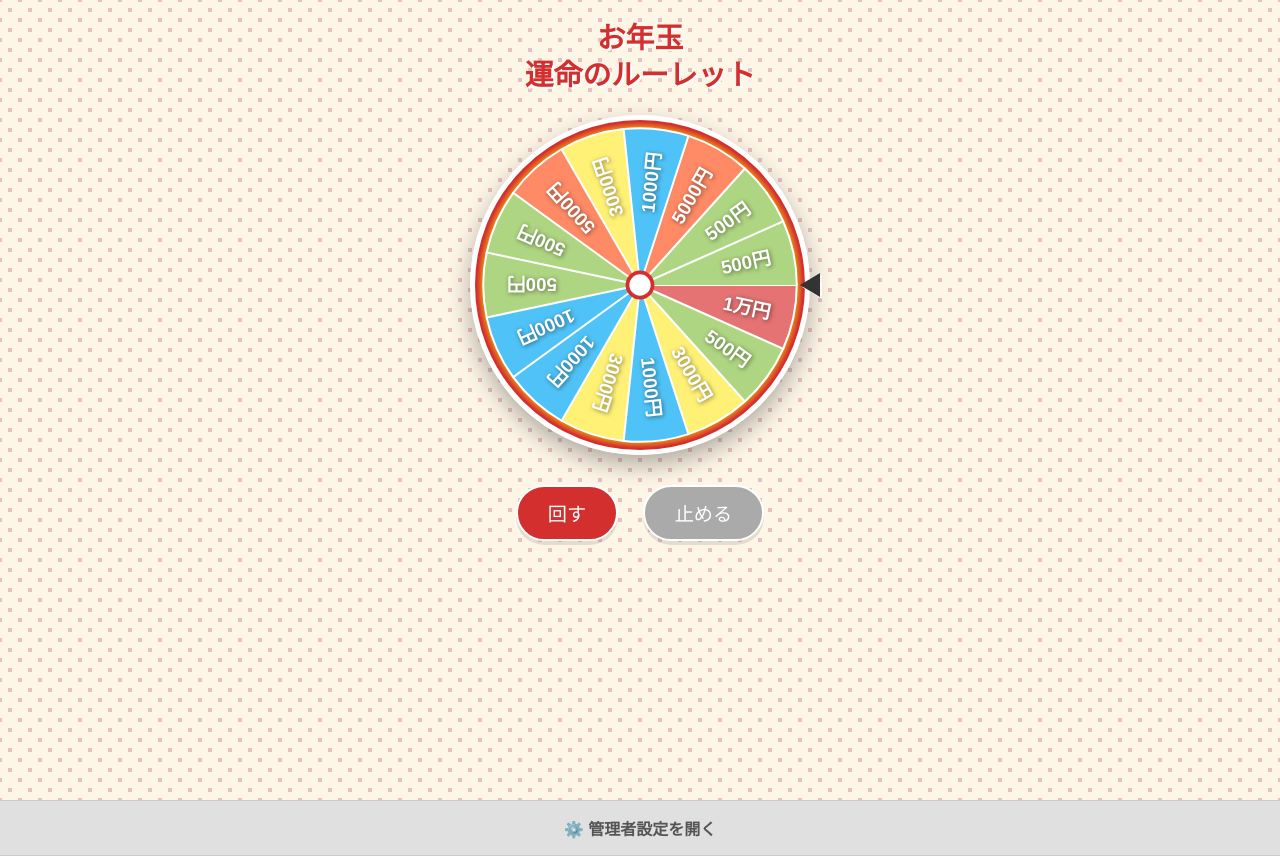
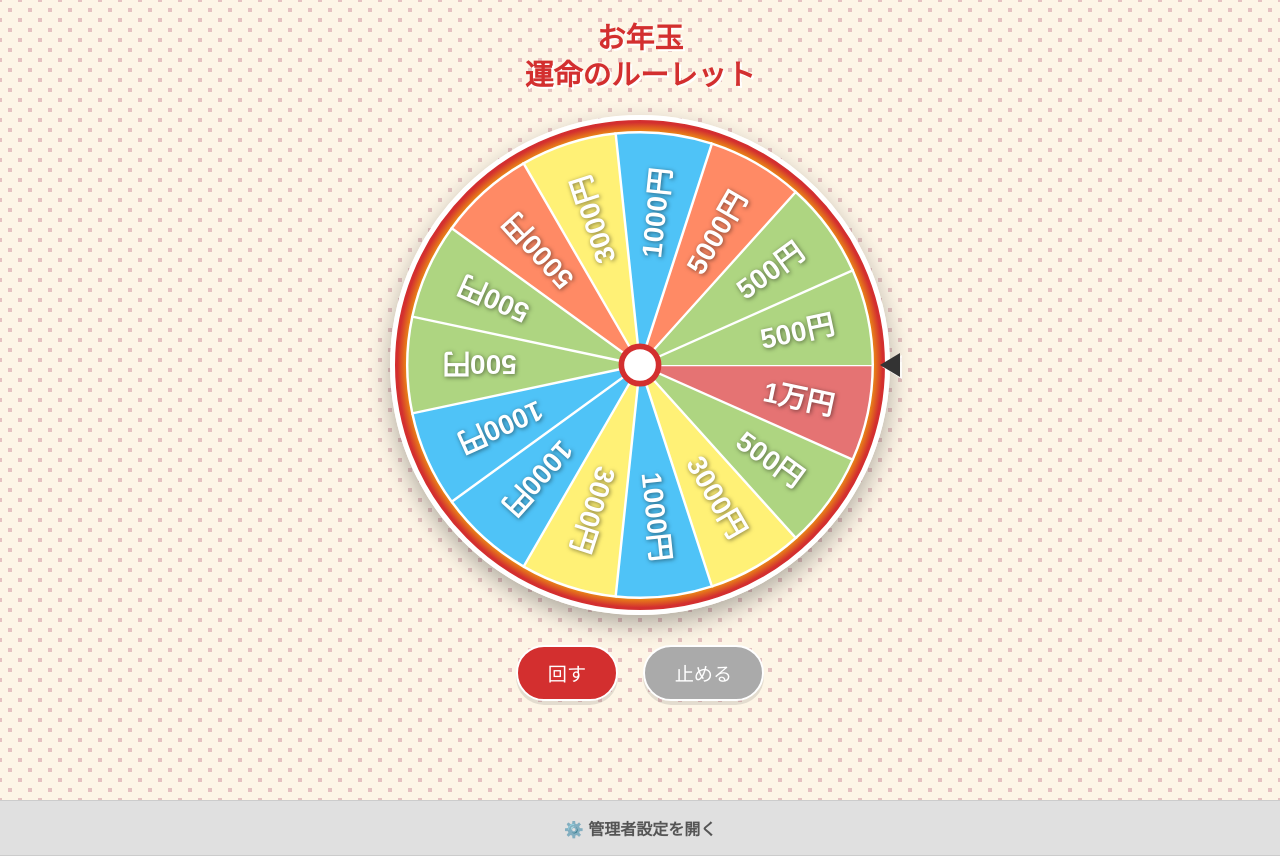
Before and after one commit to Sta6leStapler/New-Year-Gacha-Spin, a Flask app: page / in a window 1280 px wide. Run offline with Flask 3, Linux system fonts and the light colour scheme; some web fonts are replaced.

Commit message:
スマホ対応：レイアウト修正10

```diff
--- a/static/css/style.css
+++ b/static/css/style.css
@@ -39,10 +39,10 @@ html, body {
 
 /* 3. ルーレット外枠 */
 .roulette-decoration-ring {
-    width: 90vmin;
-    height: 90vmin;
-    max-width: 340px;
-    max-height: 340px;
+    width: 95vmin;
+    height: 95vmin;
+    max-width: 500px;
+    max-height: 500px;
 
     margin: 0 auto 30px auto;
 
```
